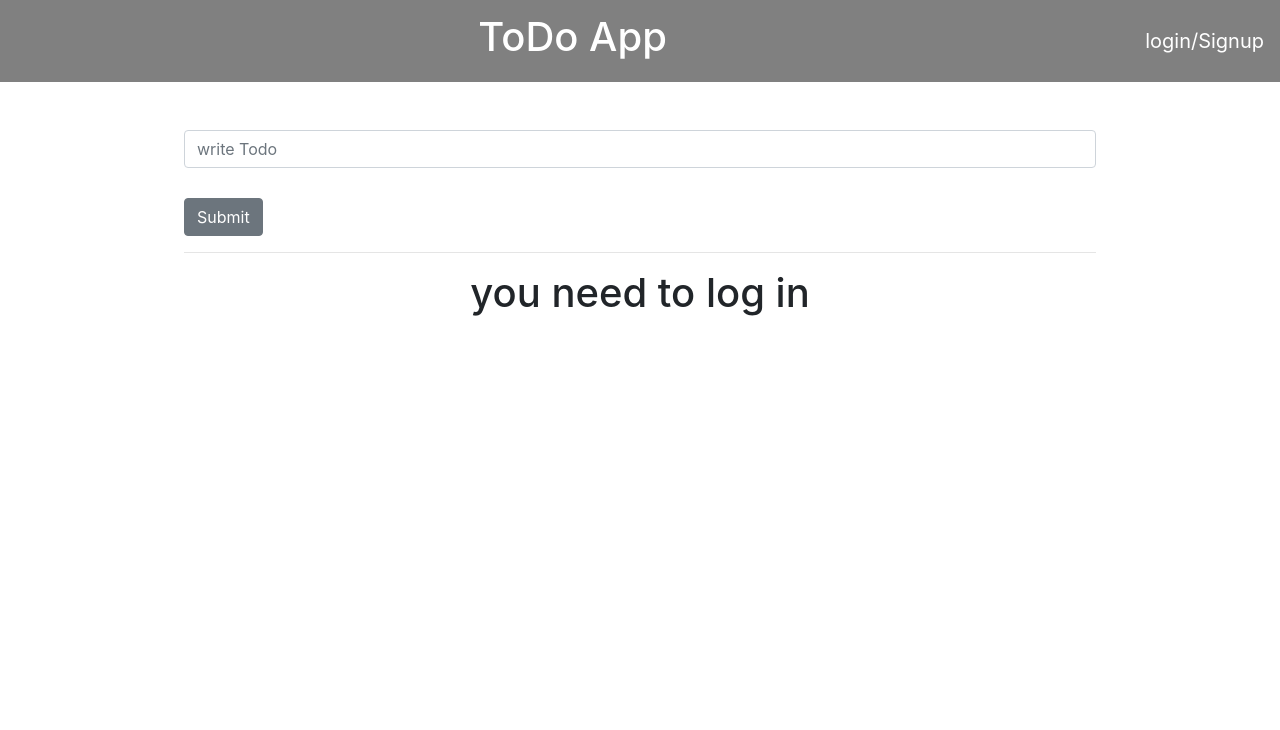
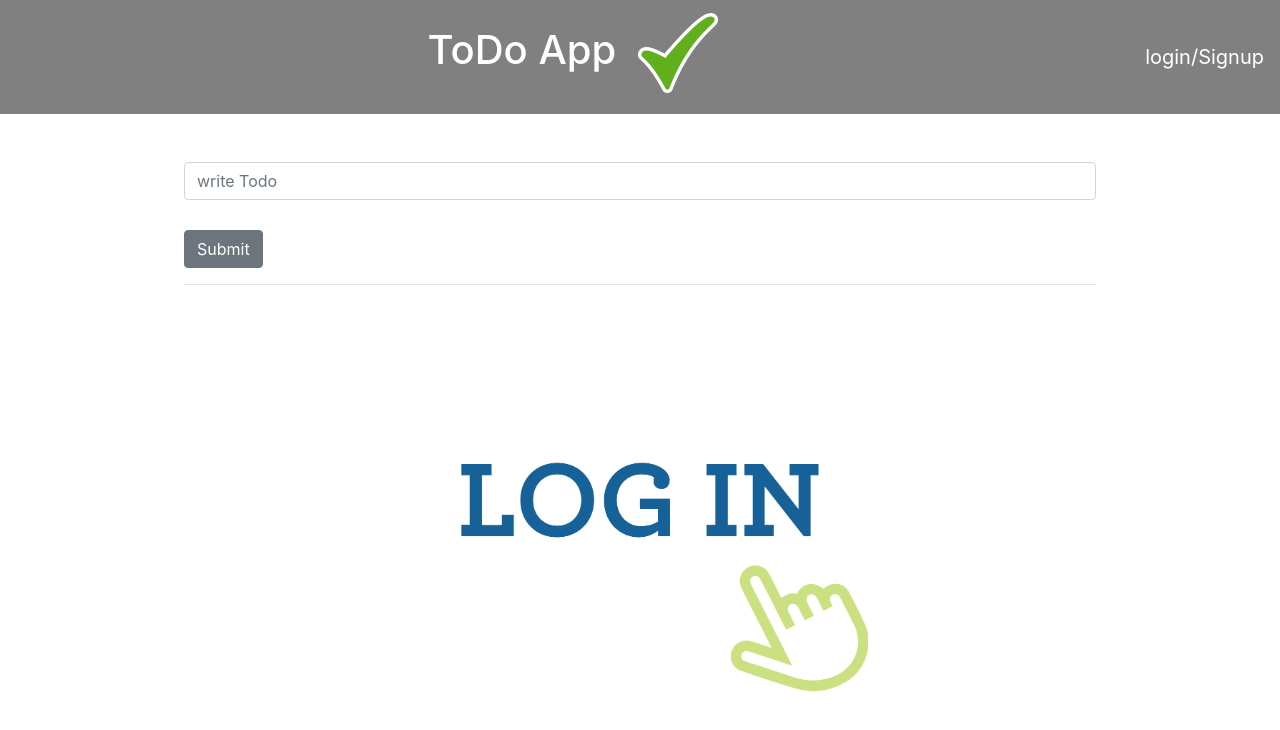
Before and after one commit to Yarin580/Todo_List_Project, a React (Create React App) app in the folder client/: page / in a window 1280 px wide. Shown: the top 730 px of the page. Built offline with nearby package versions, Linux system fonts and the light colour scheme.

Commit message:
Add Logo for the App

```diff
--- a/client/src/App.css
+++ b/client/src/App.css
@@ -1,3 +1,15 @@
 .App {
   font-size: 20px;
 }
+
+.Logo {
+  width: 80px;
+  height: 80px;
+}
+
+.pleaseLoginGif {
+  display: block;
+  margin-left: auto;
+  margin-right: auto;
+  width: 50%;
+}
--- a/client/src/components/AppNavBar.js
+++ b/client/src/components/AppNavBar.js
@@ -3,6 +3,8 @@ import { Navbar, NavbarBrand, Nav, NavItem } from "reactstrap";
 import { UserContext } from "../context/UserContext";
 import { Link } from "react-router-dom";
 import axios from "axios";
+import checkImg from "../resource/Logo.png";
+import "../App.css";
 
 function AppNavBar() {
   const { userLogin, setUserLogin } = useContext(UserContext);
@@ -49,7 +51,10 @@ function AppNavBar() {
         ) : null}
         <NavbarBrand className="ml-auto">
           <Link style={{ color: "white" }} to="/">
-            <h1>ToDo App</h1>
+            <h1>
+              ToDo App &nbsp;
+              <img src={checkImg} alt="logo" className="Logo" />
+            </h1>
           </Link>
         </NavbarBrand>
 
--- a/client/src/components/TodoList/TodoList.js
+++ b/client/src/components/TodoList/TodoList.js
@@ -3,6 +3,8 @@ import { ListGroup, ListGroupItem, Button, Input, Spinner } from "reactstrap";
 import axios from "axios";
 import { UserContext } from "../../context/UserContext";
 import { Link } from "react-router-dom";
+import log from "../../resource/pleaseLogin.gif";
+import "../../App.css";
 
 function TodoList(props) {
   const [todoList, setTodoList] = useState({
@@ -107,7 +109,9 @@ function TodoList(props) {
           </span>
         )
       ) : (
-        <h1 style={{ textAlign: "center" }}>you need to log in</h1>
+        <Link to="/Login" style={{ textDecoration: "none" }}>
+          <img src={log} alt="please login" className="pleaseLoginGif" />
+        </Link>
       )}
     </div>
   );
```
Also changed, not shown: client/src/resource/Logo.png (added), client/src/resource/pleaseLogin.gif (added).
